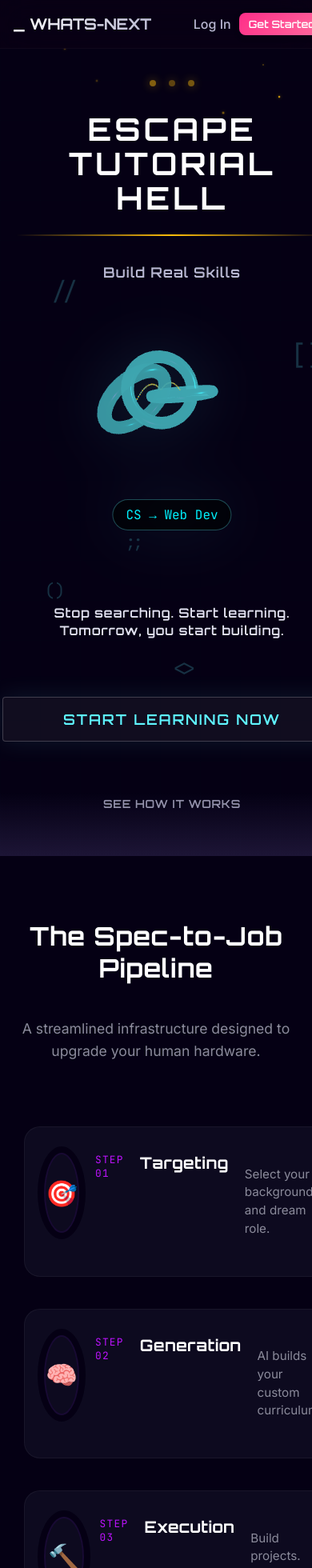
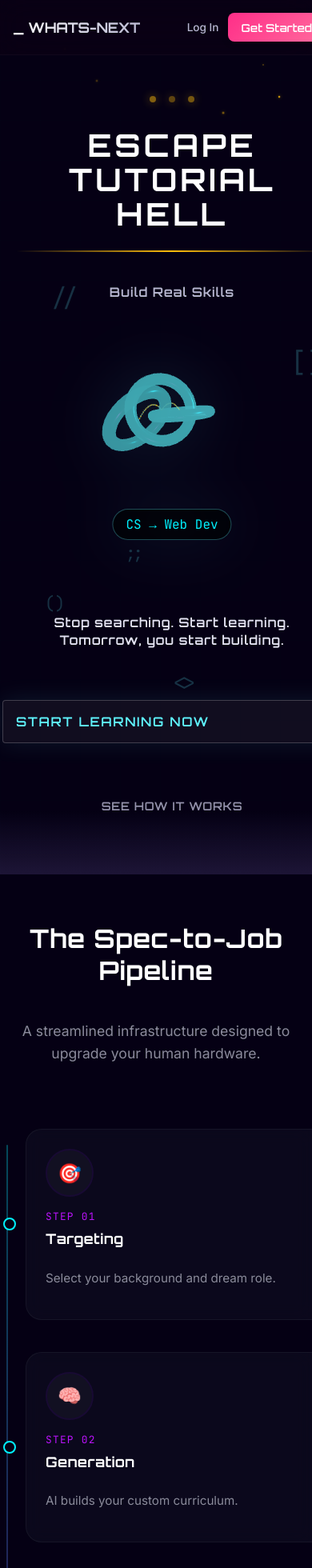
Before and after one commit to manofval0r/WHATS-NEXT, a React (Vite) app in the folder frontend/: page / in a window 390 px wide. Shown: the top 1960 px of the page at 80% size. Built offline with nearby package versions, Linux system fonts and the light colour scheme; a web font is replaced by a local one.

Commit message:
Mobile view landing page bug

```diff
--- a/frontend/src/Landing.css
+++ b/frontend/src/Landing.css
@@ -1,6 +1,6 @@
 /* WHATS-NEXT: Landing Page Complete Specifications (Round 2 Polish) */
 
-/* 📐 GLOBAL FIXES & ALIGNMENT */
+/*  GLOBAL FIXES & ALIGNMENT */
 .landing-page {
   background-color: var(--void-deep);
   min-height: 100vh;
@@ -806,59 +806,73 @@
 /* 📱 MOBILE RESPONSIVENESS */
 @media (max-width: 768px) {
 
-  /* Navbar Mobile */
+  /* Navbar Mobile Overhaul */
   .navbar {
-    padding: 1rem;
-    backdrop-filter: blur(20px); /* Enhance blur on mobile */
+    padding: 16px;
+    background: rgba(10, 0, 21, 0.8);
+  }
+
+  .navbar.scrolled {
+    width: calc(100% - 32px); /* Floating card effect */
+    margin: 12px 16px;
+    padding: 12px 16px;
+    border-radius: 16px;
+    background: rgba(13, 17, 23, 0.95);
+    border: 1px solid rgba(255, 255, 255, 0.1);
+    left: 0;
+    top: 0;
+  }
+
+  .nav-container {
+    flex-wrap: nowrap;
+    gap: 12px;
   }
 
   .nav-logo {
-    font-size: 1.2rem;
+    font-size: 1.1rem;
+    white-space: nowrap;
   }
 
-  .nav-container {
-    flex-wrap: wrap;
-    gap: 16px;
-    justify-content: space-between;
-  }
-
-  /* Hide standard links on mobile */
   .nav-links {
     display: none;
   }
 
-  /* Keep actions visible but compacted */
   .nav-actions {
-    margin-left: 0;
+    margin-left: auto;
     gap: 12px;
   }
 
-  .btn-secondary-cta {
-     padding: 8px 16px;
-     font-size: 14px;
+  .nav-actions a {
+    font-size: 0.85rem;
+  }
+
+  .nav-actions button {
+    padding: 8px 16px !important;
+    font-size: 0.85rem !important;
+    height: 36px;
   }
 
   /* Hero Section */
   .hero-section {
-    padding: 100px 20px 40px;
-    height: auto;
-    min-height: 100vh;
+    padding: 120px 20px 60px;
+    min-height: auto;
   }
 
   .headline-line1 {
-    font-size: clamp(32px, 10vw, 48px);
+    font-size: clamp(32px, 10vw, 42px);
     line-height: 1.1;
   }
 
   .headline-line2 {
-    font-size: 1.1rem;
-    max-width: 300px;
-    margin-top: 10px;
+    font-size: 1rem;
+    margin-top: 16px;
+    max-width: 100%;
   }
 
   .hero-subtext {
     font-size: 1rem;
-    padding: 0 16px;
+    padding: 0;
+    margin: 32px auto;
   }
 
   .cta-container {
@@ -867,39 +881,97 @@
     gap: 16px;
   }
 
-  .btn-primary-cta, .btn-secondary-cta {
+  .btn-primary-cta {
     width: 100%;
-    justify-content: center;
     padding: 16px;
+    font-size: 1rem;
+  }
+
+  .btn-secondary-cta {
+    width: 100%;
+    padding: 16px;
+    font-size: 0.9rem;
+    text-align: center;
   }
 
   /* 3D Container Sizing */
   .roadmap-preview-container {
-    height: 300px;
+    height: 280px;
     width: 100%;
-    margin: 32px auto;
+    margin: 40px auto;
   }
 
-  /* Pipeline (Promise) */
+  /* Pipeline (Promise) - Vertical Timeline */
   .section-promise {
-    padding: 80px 20px;
+    padding: 60px 20px;
   }
 
   .pipeline-container {
-    grid-template-columns: 1fr;
-    gap: 48px;
-    padding-left: 0;
     display: flex;
     flex-direction: column;
+    gap: 40px;
+    position: relative;
+    padding-left: 24px;
   }
 
-  /* Hide horizontal track, stacks nodes naturally */
+  /* Vertical Line */
+  .pipeline-container::before {
+    content: '';
+    position: absolute;
+    left: 0;
+    top: 20px;
+    bottom: 20px;
+    width: 2px;
+    background: linear-gradient(to bottom, var(--neon-cyan), var(--neon-violet));
+    opacity: 0.3;
+    border-radius: 2px;
+  }
+
   .pipeline-track { display: none; }
-  .pipeline-node { width: 100%; margin: 0; }
+
+  .pipeline-node {
+    width: 100%;
+    margin: 0;
+    align-items: flex-start;
+    text-align: left;
+    padding: 24px;
+    background: rgba(13, 10, 31, 0.8);
+    backdrop-filter: blur(10px);
+    border: 1px solid rgba(255,255,255,0.05);
+    position: relative;
+  }
+
+  /* Dot on the line */
+  .pipeline-node::before {
+    content: '';
+    position: absolute;
+    left: -29px;
+    top: 50%;
+    transform: translateY(-50%);
+    width: 12px;
+    height: 12px;
+    background: var(--void-deep);
+    border: 2px solid var(--neon-cyan);
+    border-radius: 50%;
+    z-index: 2;
+  }
+
+  .pipeline-icon-wrapper {
+    width: 56px;
+    height: 56px;
+    font-size: 24px;
+    margin-bottom: 16px;
+    box-shadow: none;
+    background: rgba(255,255,255,0.03);
+  }
+
+  .pipeline-title {
+    font-size: 1.1rem;
+  }
 
   /* Proof Section */
   .section-proof {
-    padding: 80px 20px;
+    padding: 60px 20px;
   }
 
   .proof-grid {
@@ -909,58 +981,93 @@
   }
 
   .holo-card {
-    min-width: unset;
     padding: 24px;
     width: 100%;
+    border-radius: 16px;
   }
 
   .holo-header {
-    flex-direction: column;
-    align-items: flex-start;
+    flex-direction: row;
+    flex-wrap: wrap;
+    gap: 12px;
+    margin-bottom: 24px;
+  }
+
+  .holo-form {
+    gap: 16px;
+  }
+
+  .holo-select {
+    padding: 14px;
+    font-size: 16px; /* Prevent iOS zoom */
+  }
+
+  .holo-btn {
+    padding: 14px;
+  }
+
+  .result-row {
+    flex-direction: row;
+    flex-wrap: wrap;
     gap: 12px;
   }
 
-  .result-row {
-    flex-wrap: wrap;
-    flex-direction: column;
-  }
-
   .result-stat {
-    width: 100%;
+    flex: 1 1 40%;
   }
 
   /* Invitation */
+  .section-invitation {
+    min-height: 60vh;
+    padding: 60px 20px;
+  }
+
   .invite-headline {
-    font-size: clamp(40px, 12vw, 60px);
+    font-size: clamp(36px, 10vw, 56px);
+    margin-bottom: 24px;
   }
 
   .invite-sub {
     font-size: 1rem;
-    padding: 0 20px;
+    padding: 0;
+    margin-bottom: 40px;
+  }
+
+  .magnetic-btn-wrap button {
+    padding: 16px 40px !important;
+    font-size: 1.1rem !important;
+    width: 100%;
   }
 
   /* Footer */
+  .startup-footer {
+    padding: 60px 20px 30px;
+  }
+
   .footer-grid {
     grid-template-columns: 1fr;
     gap: 40px;
-    text-align: center;
+    text-align: left;
   }
 
   .footer-col {
-    align-items: center;
+    align-items: flex-start;
   }
 
   .footer-brand {
-    align-items: center;
+    align-items: flex-start;
+    text-align: left;
   }
 
   .footer-desc {
     margin: 0 auto;
+    max-width: 100%;
   }
 
   .footer-bottom {
-    flex-direction: column;
-    gap: 20px;
+    flex-direction: column-reverse;
+    gap: 24px;
     text-align: center;
+    padding-top: 30px;
   }
 }
--- a/frontend/src/Landing.jsx
+++ b/frontend/src/Landing.jsx
@@ -217,33 +217,6 @@ export default function Landing() {
 
   return (
     <div className="landing-page">
-      <style>{`
-        @media (max-width: 768px) {
-          .hero-headline { font-size: 2.5rem !important; }
-          .pipeline-container { flex-direction: column; gap: 40px; padding-left: 20px; }
-          .pipeline-track { width: 4px; height: 100%; left: 40px; top: 0; transform: none; }
-          .pipeline-track-fill { width: 100%; height: 50%; }
-          .pipeline-node { flex-direction: row; text-align: left; gap: 20px; align-items: flex-start; width: 100%; }
-          .pipeline-icon-wrapper { margin-bottom: 0; }
-          .proof-grid { flex-direction: column; }
-          .holo-card { width: 100%; min-height: auto; }
-          .magnetic-btn-wrap button { padding: 16px 40px !important; font-size: 1.1rem !important; width: 100%; }
-          .footer-grid { grid-template-columns: 1fr; gap: 40px; }
-          .nav-links { display: none; }
-          .nav-container { justify-content: space-between; }
-          .nav-actions { gap: 10px; }
-          .hero-subtext { font-size: 1rem; padding: 0 20px; }
-          .cta-container { flex-direction: column; gap: 16px; width: 100%; padding: 0 20px; }
-          .btn-primary-cta, .btn-secondary-cta { width: 100%; display: block; text-align: center; }
-
-          /* Pipeline vertical adjustments */
-          .pipeline-node::before { display: none; } /* Hide connector dots if they exist in CSS */
-          .pipeline-step-num { position: static; transform: none; margin-bottom: 4px; display: block; }
-
-          /* Holo form mobile */
-          .holo-form { grid-template-columns: 1fr; }
-        }
-      `}</style>
 
       {/* NAVBAR */}
       <nav className={`navbar ${scrolled ? 'scrolled' : ''}`}>
```
